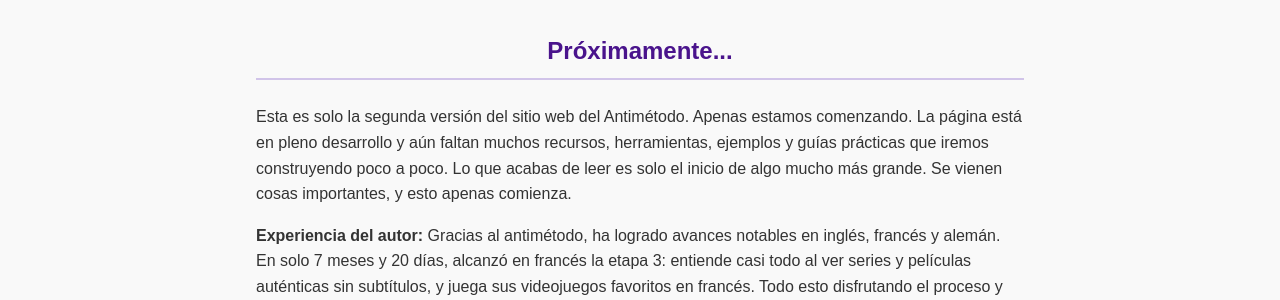
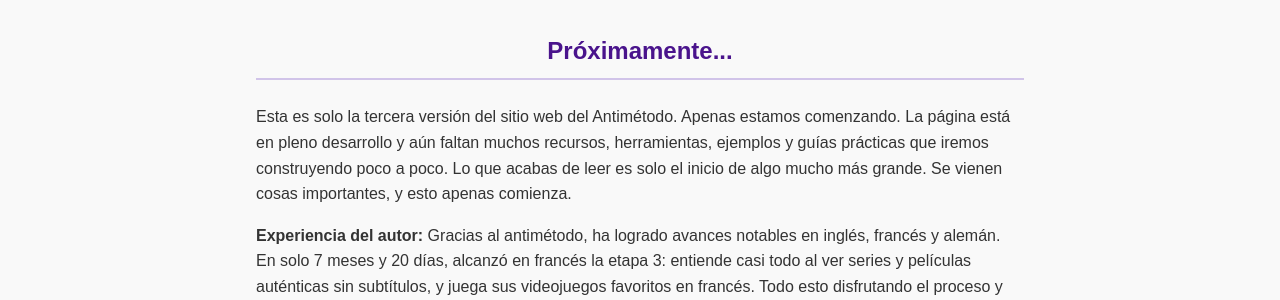
Before and after one commit to LuiseM93/ElAntimetodo, a Jekyll site: the page built from index.md, in a window 1280 px wide and 900 px high, scrolled down 2037 px. Shown: the part 152-452 px from the top of the window. Built offline with Jekyll 4.4.1, drawn with Linux system fonts in a browser that asks for light colours.

Commit message:
Update index.md

```diff
--- a/index.md
+++ b/index.md
@@ -100,7 +100,7 @@
 
   <section style="margin-bottom: 3rem;">
      <h2 style="color: var(--primary-color); border-bottom: 2px solid var(--light-purple-color); padding-bottom: 0.5rem; text-align: center;">Próximamente...</h2>
-     <p style="text-align: left;">Esta es solo la segunda versión del sitio web del Antimétodo. Apenas estamos comenzando. La página está en pleno desarrollo y aún faltan muchos recursos, herramientas, ejemplos y guías prácticas que iremos construyendo poco a poco. Lo que acabas de leer es solo el inicio de algo mucho más grande. Se vienen cosas importantes, y esto apenas comienza.</p>
+     <p style="text-align: left;">Esta es solo la tercera versión del sitio web del Antimétodo. Apenas estamos comenzando. La página está en pleno desarrollo y aún faltan muchos recursos, herramientas, ejemplos y guías prácticas que iremos construyendo poco a poco. Lo que acabas de leer es solo el inicio de algo mucho más grande. Se vienen cosas importantes, y esto apenas comienza.</p>
      <p style="text-align: left;"><strong>Experiencia del autor:</strong> Gracias al antimétodo, ha logrado avances notables en inglés, francés y alemán. En solo 7 meses y 20 días, alcanzó en francés la etapa 3: entiende casi todo al ver series y películas auténticas sin subtítulos, y juega sus videojuegos favoritos en francés. Todo esto disfrutando el proceso y sintiendo el idioma como una segunda lengua materna. Sin clases ni métodos tradicionales… solo resultados. El antimétodo no es una alternativa —es la supremacía del aprendizaje autodidacta.</p>
      <p style="text-align: left;"><strong>Resultados esperados:</strong> fluidez real y un alto nivel en el idioma, comprensión a nivel nativo y hablar desde el instinto.</p>
      <div style="margin-top: 2rem; text-align: center;">
```
